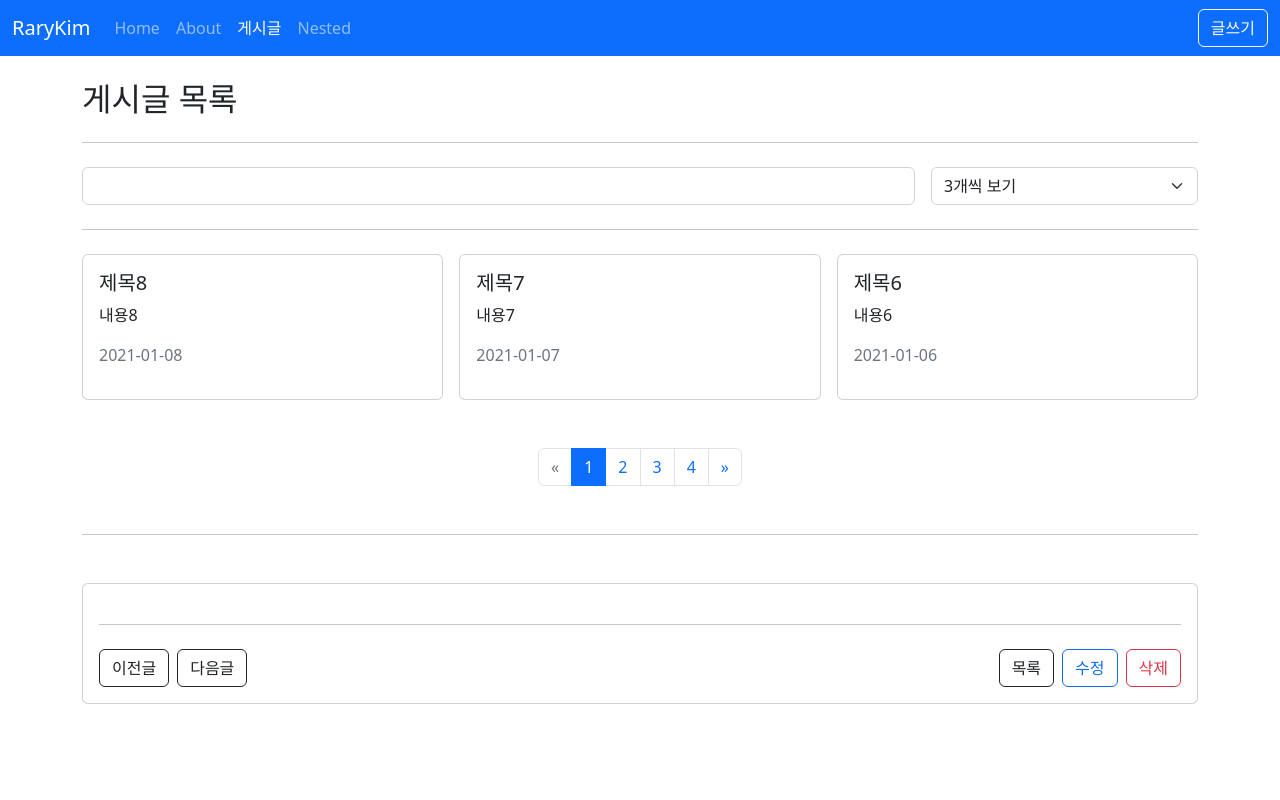
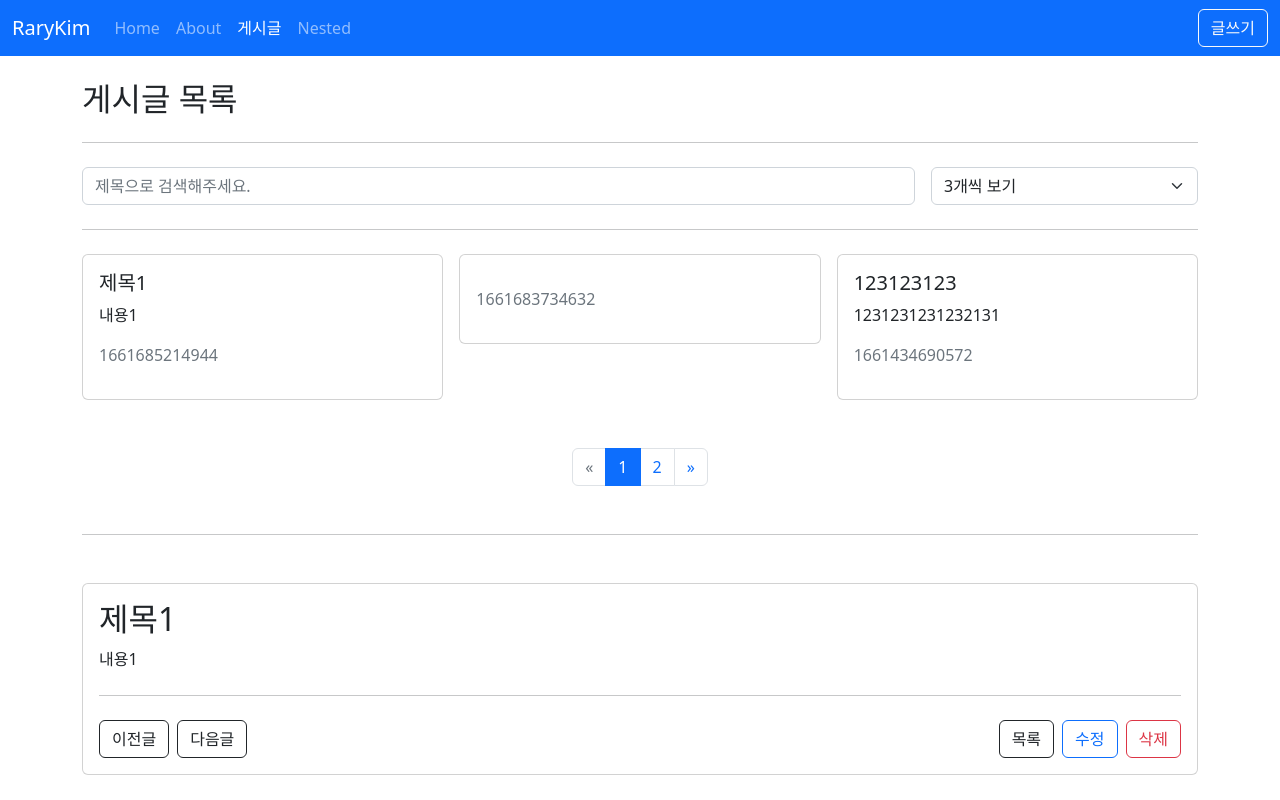
Before and after one commit to rary-developer/vue3-practive-make_board, a Vue app: page /posts in a window 1280 px wide. Built offline with nearby package versions, Linux system fonts and the light colour scheme; data requests are answered from the project's data file.

Commit message:
vue3 연습 게시판 만들기 day5

```diff
--- a/db.json
+++ b/db.json
@@ -1,58 +1,5 @@
 {
   "posts": [
-    {
-      "id": 1,
-      "title": "제목1",
-      "content": "내용1",
-      "createdAt": "2021-01-01"
-    },
-    {
-      "id": 2,
-      "title": "제목2",
-      "content": "내용2",
-      "createdAt": "2021-01-02"
-    },
-    {
-      "id": 3,
-      "title": "제목3",
-      "content": "내용3",
-      "createdAt": "2021-01-03"
-    },
-    {
-      "id": 4,
-      "title": "제목4",
-      "content": "내용4",
-      "createdAt": "2021-01-04"
-    },
-    {
-      "id": 5,
-      "title": "제목5",
-      "content": "내용5",
-      "createdAt": "2021-01-05"
-    },
-    {
-      "id": 6,
-      "title": "제목6",
-      "content": "내용6",
-      "createdAt": "2021-01-06"
-    },
-    {
-      "id": 7,
-      "title": "제목7",
-      "content": "내용7",
-      "createdAt": "2021-01-07"
-    },
-    {
-      "id": 8,
-      "title": "제목8",
-      "content": "내용8",
-      "createdAt": "2021-01-08"
-    },
-    {
-      "title": "제목999",
-      "content": "내용999",
-      "id": 9
-    },
     {
       "title": "데이터입니다.",
       "content": "데이터입니다.데이터입니다.",
@@ -64,6 +11,23 @@
       "content": "1231231231232131",
       "createdAt": 1661434690572,
       "id": 11
+    },
+    {
+      "title": null,
+      "content": null,
+      "createdAt": 1661683734632,
+      "id": 12
+    },
+    {
+      "title": "안녕하세요",
+      "content": "반갑습니다!@#!@#반갑습니다!@#!@#반갑습니다!@#!@#반갑습니다!@#!@#반갑습니다!@#!@#",
+      "id": 13
+    },
+    {
+      "title": "제목1",
+      "content": "내용1",
+      "createdAt": 1661685214944,
+      "id": 14
     }
   ]
 }
--- a/src/api/posts.js
+++ b/src/api/posts.js
@@ -5,7 +5,7 @@ export function getPosts(params) {
 }
 
 export function getPostById(id) {
-	return posts.get(id);
+	return posts.get(`/${id}`);
 }
 
 export function createPost(data) {
@@ -13,7 +13,7 @@ export function createPost(data) {
 }
 
 export function updatePost(id, data) {
-	return posts.put(id, data);
+	return posts.put(`/${id}`, data);
 }
 export function deletePost(id) {
 	return posts.delete(`/${id}`);
--- /dev/null
+++ b/src/components/AppGrid.vue
@@ -0,0 +1,22 @@
+<template>
+	<div class="row g-3">
+		<div v-for="(item, index) in items" :key="index" :class="colClass">
+			<slot :item="item" :index="index"></slot>
+		</div>
+	</div>
+</template>
+
+<script setup>
+defineProps({
+	items: {
+		type: Array,
+		required: true,
+	},
+	colClass: {
+		type: String,
+		default: 'col-4',
+	},
+});
+</script>
+
+<style lang="scss" scoped></style>
--- /dev/null
+++ b/src/components/AppPagination.vue
@@ -0,0 +1,60 @@
+<template>
+	<nav class="mt-5" aria-label="Page navigation example">
+		<ul class="pagination justify-content-center">
+			<li class="page-item" :class="isPrevPage">
+				<a
+					class="page-link"
+					href="#"
+					aria-label="Previous"
+					@click.prevent="$emit('page', currentPage - 1)"
+				>
+					<span aria-hidden="true">&laquo;</span>
+				</a>
+			</li>
+			<li
+				v-for="page in pageCount"
+				:key="page"
+				class="page-item"
+				:class="{ active: currentPage === page }"
+			>
+				<a class="page-link" href="#" @click.prevent="$emit('page', page)">{{
+					page
+				}}</a>
+			</li>
+			<li class="page-item" :class="isNextPage">
+				<a
+					class="page-link"
+					href="#"
+					aria-label="Next"
+					@click.prevent="$emit('page', currentPage + 1)"
+				>
+					<span aria-hidden="true">&raquo;</span>
+				</a>
+			</li>
+		</ul>
+	</nav>
+</template>
+
+<script setup>
+import { computed } from 'vue';
+
+const props = defineProps({
+	currentPage: {
+		type: Number,
+		required: true,
+	},
+	pageCount: {
+		type: Number,
+		required: true,
+	},
+});
+
+defineEmits(['page']);
+
+const isPrevPage = computed(() => ({ disabled: !(props.currentPage > 1) }));
+const isNextPage = computed(() => ({
+	disabled: !(props.currentPage < props.pageCount),
+}));
+</script>
+
+<style lang="scss" scoped></style>
--- /dev/null
+++ b/src/components/posts/PostFilter.vue
@@ -0,0 +1,36 @@
+<template>
+	<form @submit.prevent>
+		<div class="row g-3">
+			<div class="col">
+				<input
+					:value="title"
+					@input="$emit('update:title', $event.target.value)"
+					type="text"
+					class="form-control"
+					placeholder="제목으로 검색해주세요."
+				/>
+			</div>
+			<div class="col-3">
+				<select
+					:value="limit"
+					@input="$emit('update:limit', $event.target.value)"
+					class="form-select"
+				>
+					<option value="3">3개씩 보기</option>
+					<option value="6">6개씩 보기</option>
+					<option value="9">9개씩 보기</option>
+				</select>
+			</div>
+		</div>
+	</form>
+</template>
+
+<script setup>
+defineProps({
+	title: String,
+	limit: Number,
+});
+defineEmits(['update:title', 'update:limit']);
+</script>
+
+<style lang="scss" scoped></style>
--- a/src/views/HomeView.vue
+++ b/src/views/HomeView.vue
@@ -4,16 +4,25 @@
 		<p>{{ $route.path }}</p>
 		<p>{{ $route.name }}</p>
 		<button class="btn btn-primary" @click="goAboutPage">About으로 이동</button>
+		<hr class="my-4" />
+		<AppGrid :items="items" v-slot="{ item }" col-class="col-3">
+			<AppCard>{{ item }}</AppCard>
+		</AppGrid>
 	</div>
 </template>
 
 <script setup>
+import { ref } from 'vue';
 import { useRouter } from 'vue-router';
+import AppCard from '../components/AppCard.vue';
+import AppGrid from '../components/AppGrid.vue';
 
 const router = useRouter();
 const goAboutPage = () => {
 	router.push('/about');
 };
+
+const items = ref(['사과', '딸기', '포도', '바나나']);
 </script>
 
-<style lang="scss" scoped></style>
+<style scoped></style>
--- a/src/views/posts/PostCreateView.vue
+++ b/src/views/posts/PostCreateView.vue
@@ -2,36 +2,18 @@
 	<div>
 		<h2>게시글 등록</h2>
 		<hr class="my-4" />
-		<form @submit.prevent="save">
-			<div class="mb-3">
-				<label for="title" class="form-label">제목</label>
-				<input
-					v-model="form.title"
-					type="text"
-					class="form-control"
-					id="title"
-				/>
-			</div>
-			<div class="mb-3">
-				<label for="content" class="form-label">내용</label>
-				<textarea
-					v-model="form.content"
-					class="form-control"
-					id="content"
-					rows="3"
-				></textarea>
-			</div>
-			<div class="pt-4">
-				<button
-					type="button"
-					class="btn btn-outline-dark me-2"
-					@click="goListPage"
-				>
+		<PostForm
+			v-model:title="form.title"
+			v-model:content="form.content"
+			@submit.prevent="save"
+		>
+			<template #actions>
+				<button type="button" class="btn btn-outline-dark" @click="goListPage">
 					목록
 				</button>
 				<button class="btn btn-primary">저장</button>
-			</div>
-		</form>
+			</template>
+		</PostForm>
 	</div>
 </template>
 
@@ -39,6 +21,7 @@
 import { ref } from 'vue';
 import { useRouter } from 'vue-router';
 import { createPost } from '../../api/posts';
+import PostForm from './PostForm.vue';
 
 const router = useRouter();
 const form = ref({
--- a/src/views/posts/PostDetailView.vue
+++ b/src/views/posts/PostDetailView.vue
@@ -33,7 +33,7 @@ import { useRouter } from 'vue-router';
 import { getPostById, deletePost } from '../../api/posts';
 
 const props = defineProps({
-	id: String,
+	id: [String, Number],
 });
 
 //const route = useRoute();
--- a/src/views/posts/PostEditView.vue
+++ b/src/views/posts/PostEditView.vue
@@ -2,36 +2,22 @@
 	<div>
 		<h2>게시글 수정</h2>
 		<hr class="my-4" />
-		<form @submit.prevent="edit">
-			<div class="mb-3">
-				<label for="title" class="form-label">제목</label>
-				<input
-					v-model="form.title"
-					type="text"
-					class="form-control"
-					id="title"
-				/>
-			</div>
-			<div class="mb-3">
-				<label for="content" class="form-label">내용</label>
-				<textarea
-					v-model="form.content"
-					class="form-control"
-					id="content"
-					rows="3"
-				></textarea>
-			</div>
-			<div class="pt-4">
+		<PostForm
+			@submit.prevent="edit"
+			v-model:title="form.title"
+			v-model:content="form.content"
+		>
+			<template #actions>
 				<button
 					type="button"
-					class="btn btn-outline-danger me-2"
+					class="btn btn-outline-danger"
 					@click="goDetailPage"
 				>
 					취소
 				</button>
 				<button class="btn btn-primary">수정</button>
-			</div>
-		</form>
+			</template>
+		</PostForm>
 	</div>
 </template>
 
@@ -39,6 +25,7 @@
 import { ref } from 'vue';
 import { useRoute, useRouter } from 'vue-router';
 import { getPostById, updatePost } from '@/api/posts';
+import PostForm from './PostForm.vue';
 
 const route = useRoute();
 const router = useRouter();
--- /dev/null
+++ b/src/views/posts/PostForm.vue
@@ -0,0 +1,37 @@
+<template>
+	<form>
+		<div class="mb-3">
+			<label for="title" class="form-label">제목</label>
+			<input
+				:value="title"
+				@input="$emit('update:title', $event.target.value)"
+				type="text"
+				class="form-control"
+				id="title"
+			/>
+		</div>
+		<div class="mb-3">
+			<label for="content" class="form-label">내용</label>
+			<textarea
+				:value="content"
+				@input="$emit('update:content', $event.target.value)"
+				class="form-control"
+				id="content"
+				rows="3"
+			></textarea>
+		</div>
+		<div class="mt-4 d-flex gap-2">
+			<slot name="actions"></slot>
+		</div>
+	</form>
+</template>
+
+<script setup>
+defineProps({
+	title: String,
+	content: String,
+});
+defineEmits(['update:title', 'update:content']);
+</script>
+
+<style lang="scss" scoped></style>
--- a/src/views/posts/PostListView.vue
+++ b/src/views/posts/PostListView.vue
@@ -2,72 +2,32 @@
 	<div>
 		<h2>게시글 목록</h2>
 		<hr class="my-4" />
-		<form @submit.prevent>
-			<div class="row g-3">
-				<div class="col">
-					<input v-model="params.title_like" type="text" class="form-control" />
-				</div>
-				<div class="col-3">
-					<select v-model="params._limit" class="form-select">
-						<option value="3">3개씩 보기</option>
-						<option value="6">6개씩 보기</option>
-						<option value="9">9개씩 보기</option>
-					</select>
-				</div>
-			</div>
-		</form>
+		<PostFilter
+			v-model:title="params.title_like"
+			v-model:limit="params._limit"
+		></PostFilter>
 		<hr class="my-4" />
-		<div class="row g-3">
-			<div v-for="post in posts" :key="post.id" class="col-4">
+		<AppGrid :items="posts">
+			<template v-slot="{ item }">
 				<PostItem
-					:title="post.title"
-					:content="post.content"
-					:created-at="post.createdAt"
-					@click="goPage(post.id)"
+					:title="item.title"
+					:content="item.content"
+					:created-at="item.createdAt"
+					@click="goPage(item.id)"
 				></PostItem>
-			</div>
-		</div>
-		<nav class="mt-5" aria-label="Page navigation example">
-			<ul class="pagination justify-content-center">
-				<li class="page-item" :class="{ disabled: !(params._page > 1) }">
-					<a
-						class="page-link"
-						href="#"
-						aria-label="Previous"
-						@click.prevent="--params._page"
-					>
-						<span aria-hidden="true">&laquo;</span>
-					</a>
-				</li>
-				<li
-					v-for="page in pageCount"
-					:key="page"
-					class="page-item"
-					:class="{ active: params._page === page }"
-				>
-					<a class="page-link" href="#" @click.prevent="params._page = page">{{
-						page
-					}}</a>
-				</li>
-				<li
-					class="page-item"
-					:class="{ disabled: !(params._page < pageCount) }"
-				>
-					<a
-						class="page-link"
-						href="#"
-						aria-label="Next"
-						@click.prevent="++params._page"
-					>
-						<span aria-hidden="true">&raquo;</span>
-					</a>
-				</li>
-			</ul>
-		</nav>
-		<hr class="my-5" />
-		<AppCard>
-			<PostDetailView :id="1"></PostDetailView>
-		</AppCard>
+			</template>
+		</AppGrid>
+		<AppPagination
+			:current-page="params._page"
+			:page-count="pageCount"
+			@page="page => (params._page = page)"
+		/>
+		<template v-if="posts && posts.length > 0">
+			<hr class="my-5" />
+			<AppCard>
+				<PostDetailView :id="posts[0].id"></PostDetailView>
+			</AppCard>
+		</template>
 	</div>
 </template>
 
@@ -76,6 +36,9 @@ import { ref, watchEffect } from 'vue';
 import { getPosts } from '@/api/posts';
 import PostItem from '@/components/posts/PostItem.vue';
 import PostDetailView from '@/views/posts/PostDetailView.vue';
+import PostFilter from '../../components/posts/PostFilter.vue';
+import AppPagination from '../../components/AppPagination.vue';
+import AppGrid from '../../components/AppGrid.vue';
 import AppCard from '../../components/AppCard.vue';
 import { useRouter } from 'vue-router';
 import { computed } from 'vue';
```
